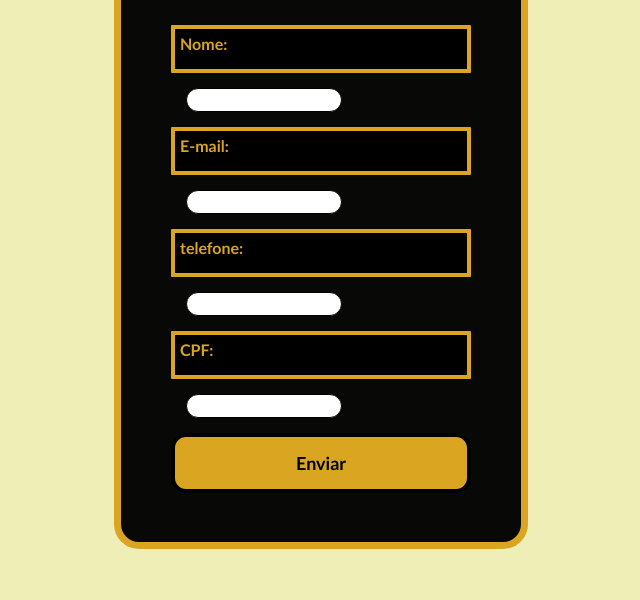
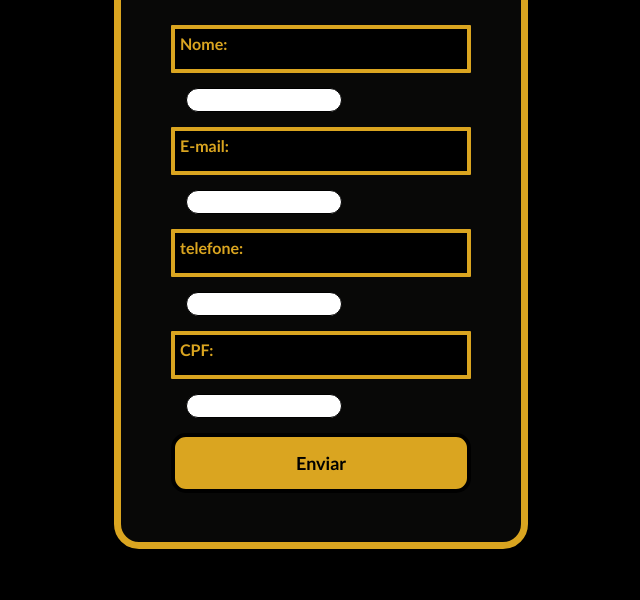
Before and after one commit to JaoCorrea/KingsBarbearia, a plain HTML site: page kings.html in a window 1280 px wide. Shown: the part 216-816 px from the top of the page, without its empty margins (319-959 px from the left). Drawn offline with Linux system fonts and the light colour scheme.

Commit message:
Add files via upload

```diff
--- a/style.css
+++ b/style.css
@@ -1,5 +1,5 @@
 #bodycadastro {
-    background-color: rgb(238, 238, 182);
+    background-color: rgb(0, 0, 0);
     height: 800px;
     display: flex;
     justify-content: center;
```
